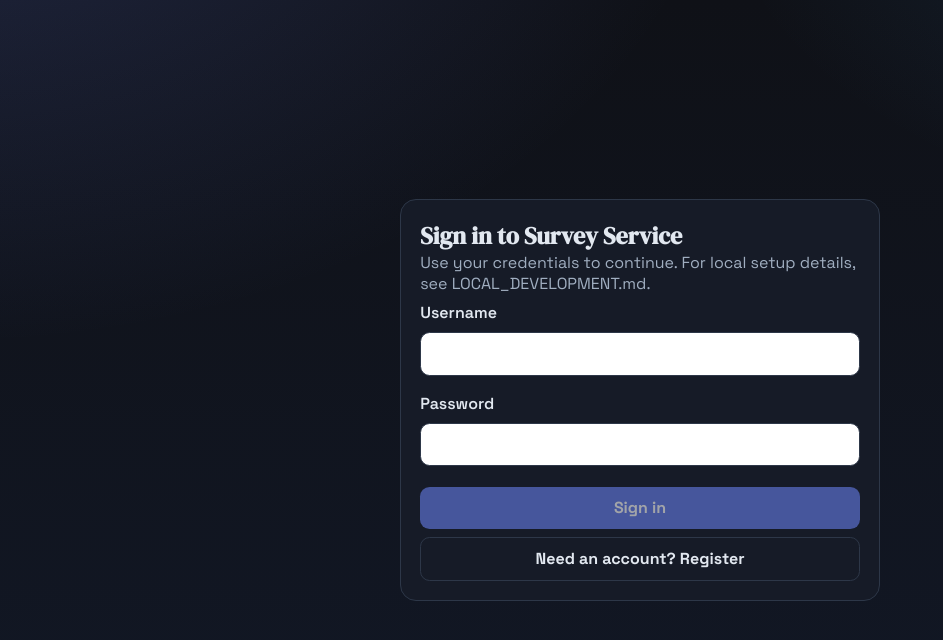
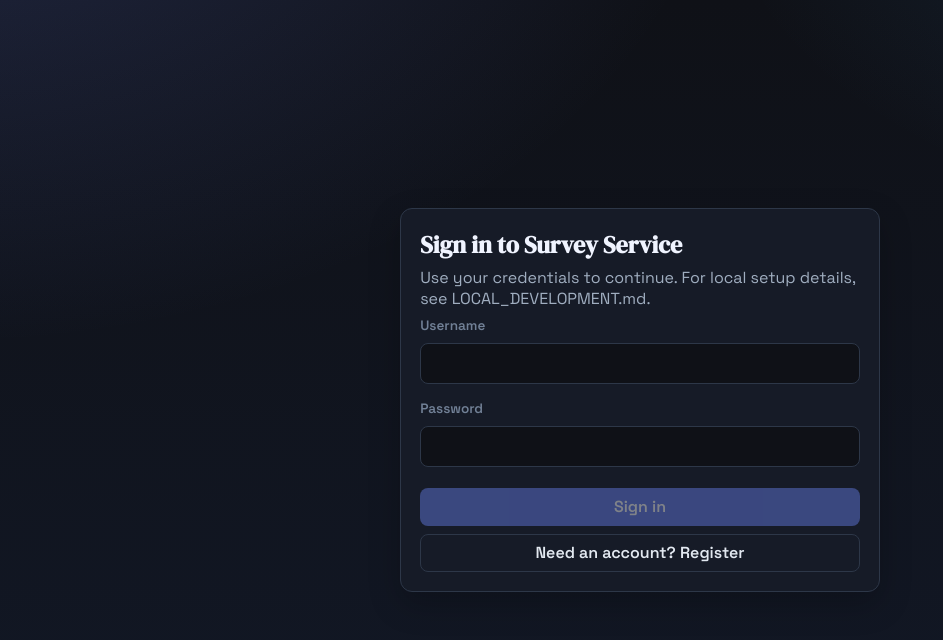
Before and after one commit to Kajukki/Survey_service, an Angular app in the folder apps/web/: page /login in a window 1280 px wide. Shown: the top 640 px of the page, without its empty margins (0-943 px from the left). Built offline with nearby package versions, Linux system fonts and the light colour scheme.

Commit message:
fix(web): align auth controls with shared primitives

```diff
--- a/apps/web/src/app/core/auth/login.page.scss
+++ b/apps/web/src/app/core/auth/login.page.scss
@@ -9,13 +9,19 @@
   width: min(480px, 100%);
   background: var(--panel-bg);
   border: 1px solid var(--line-color);
-  border-radius: 1rem;
+  border-radius: var(--radius-md);
   padding: 1.2rem;
+  box-shadow: var(--shadow-card);
 }
 
 .auth-card h1 {
-  margin-top: 0;
   font-family: 'DM Serif Display', Georgia, serif;
+  color: var(--text-strong);
+}
+
+.auth-card p {
+  margin-top: 0.35rem;
+  color: var(--text-muted);
 }
 
 form {
@@ -26,28 +32,8 @@ form {
 label {
   font-weight: 600;
   margin-top: 0.5rem;
-}
-
-input {
-  border: 1px solid var(--line-color);
-  border-radius: 0.6rem;
-  padding: 0.65rem 0.75rem;
-  background: #fff;
-}
-
-button {
-  border: 0;
-  border-radius: 0.6rem;
-  padding: 0.65rem 1rem;
-  background: var(--accent);
-  color: white;
-  font-weight: 700;
-  cursor: pointer;
-}
-
-button:disabled {
-  opacity: 0.6;
-  cursor: not-allowed;
+  color: var(--text-subtle);
+  font-size: 0.85rem;
 }
 
 .actions {
@@ -56,13 +42,7 @@ button:disabled {
   margin-top: 0.75rem;
 }
 
-.secondary {
-  background: transparent;
-  color: var(--text-color);
-  border: 1px solid var(--line-color);
-}
-
 .error {
-  color: #b42318;
+  color: var(--danger);
   margin: 0.25rem 0 0;
 }
--- a/apps/web/src/app/core/auth/login.page.ts
+++ b/apps/web/src/app/core/auth/login.page.ts
@@ -17,10 +17,17 @@ import { SessionService } from './session.service';
 
         <form [formGroup]="form" (ngSubmit)="submit()" novalidate>
           <label for="username">Username</label>
-          <input id="username" type="text" formControlName="username" autocomplete="username" />
+          <input
+            class="text-input"
+            id="username"
+            type="text"
+            formControlName="username"
+            autocomplete="username"
+          />
 
           <label for="password">Password</label>
           <input
+            class="text-input"
             id="password"
             type="password"
             formControlName="password"
@@ -32,12 +39,12 @@ import { SessionService } from './session.service';
           }
 
           <div class="actions">
-            <button type="submit" [disabled]="form.invalid || isSubmitting()">
+            <button class="btn-primary" type="submit" [disabled]="form.invalid || isSubmitting()">
               {{ isSubmitting() ? 'Working...' : mode() === 'login' ? 'Sign in' : 'Register' }}
             </button>
             <button
               type="button"
-              class="secondary"
+              class="btn-secondary"
               (click)="toggleMode()"
               [disabled]="isSubmitting()"
             >
```
